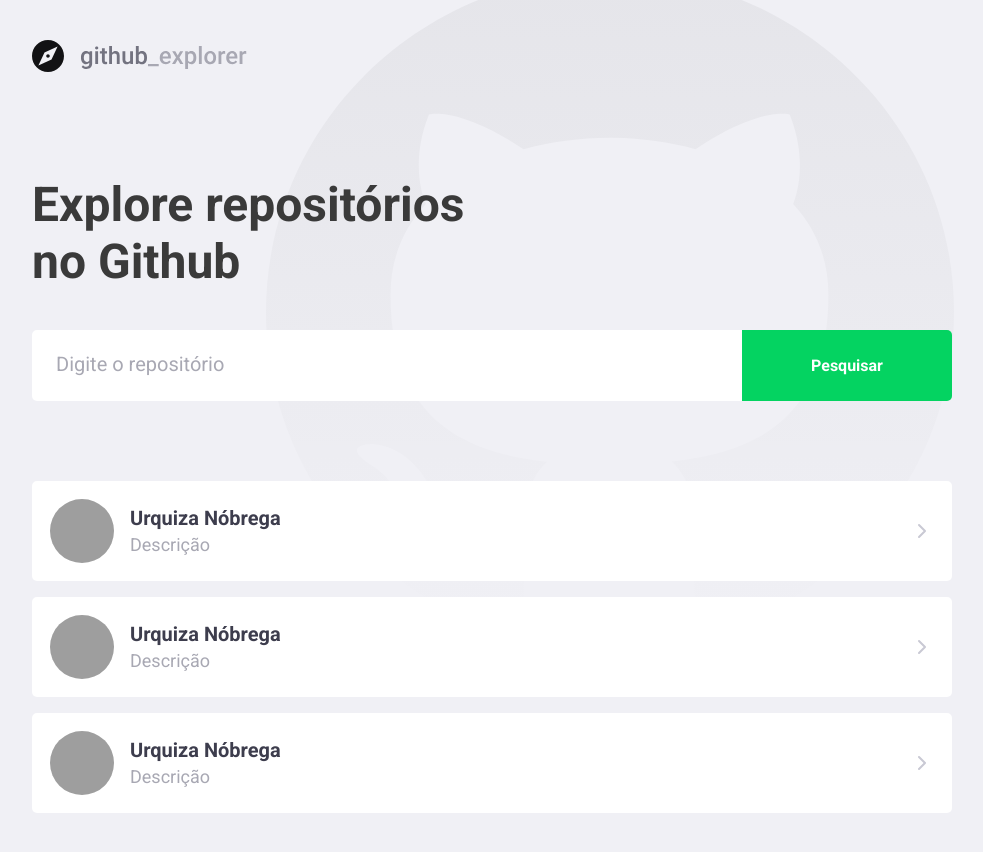
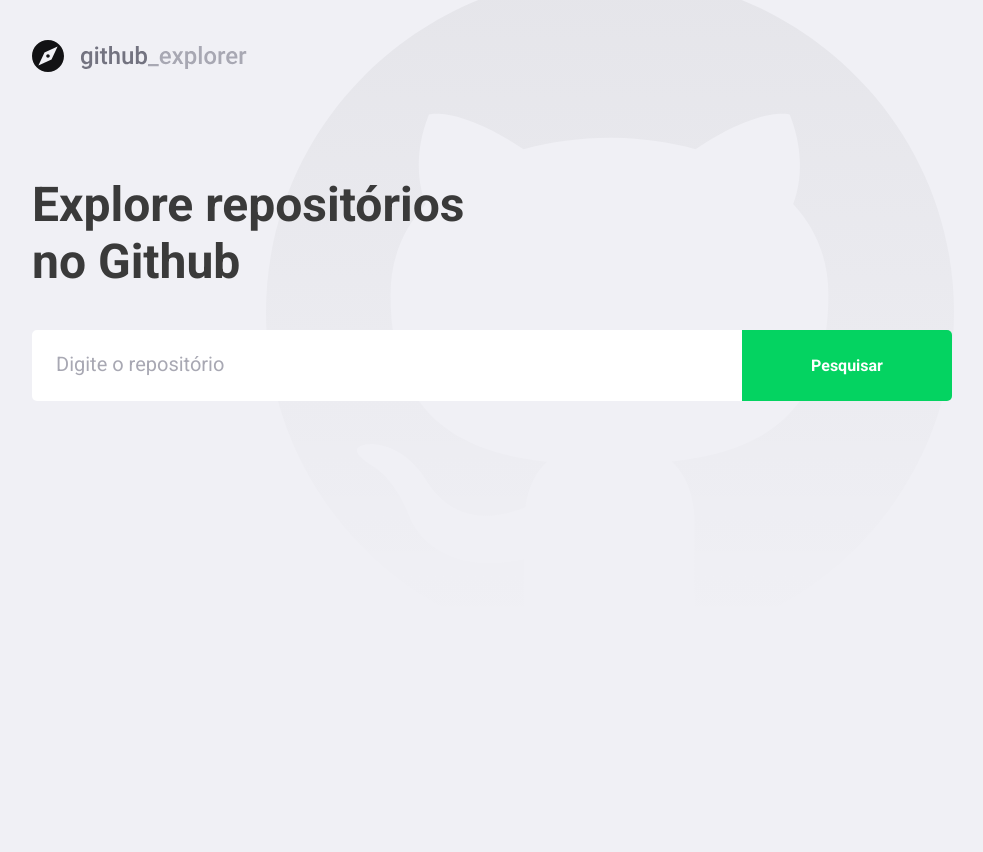
Before and after one commit to UrquizaN/github-explorer, a React (Create React App) app: page / in a window 1280 px wide. Shown: the whole page, without its empty margins (148-1131 px from the left). After the commit the page ends 800 px from the top, so only its background shows below. Built offline with nearby package versions, Linux system fonts and the light colour scheme; grey boxes are pictures that could not be loaded.

Commit message:
consuming api data

```diff
--- a/package.json
+++ b/package.json
@@ -11,6 +11,7 @@
     "@types/react": "^16.9.53",
     "@types/react-dom": "^16.9.8",
     "@types/react-router-dom": "^5.1.6",
+    "axios": "^0.21.0",
     "polished": "^4.0.3",
     "react": "^17.0.1",
     "react-dom": "^17.0.1",
--- a/src/pages/Dashboard/index.tsx
+++ b/src/pages/Dashboard/index.tsx
@@ -1,60 +1,66 @@
-import React from 'react';
+import React, { useState, FormEvent } from 'react';
 import { FiChevronRight } from 'react-icons/fi';
 
+import api from '../../services/api';
+
 import logoImg from '../../assets/logo.svg';
-
 import { Title, Form, Repositories } from './styles';
 
+interface Repository {
+  full_name: string;
+  description: string;
+  owner: {
+    login: string;
+    avatar_url: string;
+  };
+}
+
 const Dashboard: React.FC = () => {
+  const [repositories, setRepositories] = useState<Repository[]>([]);
+  const [newRepository, setNewRepository] = useState('');
+
+  async function handleAddRepository(
+    event: FormEvent<HTMLFormElement>,
+  ): Promise<void> {
+    event.preventDefault();
+
+    const response = await api.get(`repos/${newRepository}`);
+
+    const repository = response.data;
+
+    setRepositories([...repositories, repository]);
+    setNewRepository('');
+  }
+
   return (
     <>
       <img src={logoImg} alt="Github Logo" />
       <Title>Explore repositórios no Github</Title>
 
-      <Form>
-        <input placeholder="Digite o repositório" />
+      <Form onSubmit={handleAddRepository}>
+        <input
+          value={newRepository}
+          onChange={e => setNewRepository(e.target.value)}
+          placeholder="Digite o repositório"
+        />
         <button type="submit">Pesquisar</button>
       </Form>
 
       <Repositories>
-        <a href="teste">
+        {repositories.map(repository => (
+          <a key={repository.full_name} href="teste">
             <img
-            src="https://avatars2.githubusercontent.com/u/10662534?s=460&u=254ca99ff6f92878257070c8965031999afa796c&v=4"
-            alt="Urquiza Nóbrega"
+              src={repository.owner.avatar_url}
+              alt={repository.owner.login}
             />
             <div>
-            <strong>Urquiza Nóbrega</strong>
-            <p>Descrição</p>
+              <strong>{repository.owner.login}</strong>
+              <p>{repository.description}</p>
             </div>
 
             <FiChevronRight size={24} />
           </a>
-
-        <a href="teste">
-          <img
-            src="https://avatars2.githubusercontent.com/u/10662534?s=460&u=254ca99ff6f92878257070c8965031999afa796c&v=4"
-            alt="Urquiza Nóbrega"
-          />
-          <div>
-            <strong>Urquiza Nóbrega</strong>
-            <p>Descrição</p>
-          </div>
-
-          <FiChevronRight size={24} />
-        </a>
-
-        <a href="teste">
-          <img
-            src="https://avatars2.githubusercontent.com/u/10662534?s=460&u=254ca99ff6f92878257070c8965031999afa796c&v=4"
-            alt="Urquiza Nóbrega"
-          />
-          <div>
-            <strong>Urquiza Nóbrega</strong>
-            <p>Descrição</p>
-          </div>
-
-          <FiChevronRight size={24} />
-        </a>
+        ))}
       </Repositories>
     </>
   );
--- a/src/pages/Dashboard/styles.ts
+++ b/src/pages/Dashboard/styles.ts
@@ -65,7 +65,7 @@
     }
 
     div {
-      margin-left: 16px;
+      margin: 0 16px;
 
       strong {
         font-size: 20px;
--- /dev/null
+++ b/src/services/api.ts
@@ -0,0 +1,7 @@
+import axios from 'axios';
+
+const api = axios.create({
+  baseURL: 'https://api.github.com/',
+});
+
+export default api;
```
Also changed, not shown: .eslintrc.json, 1 other file (tests, documents, lock files or other folders). Lines whose indentation alone changed are shown as unchanged.
